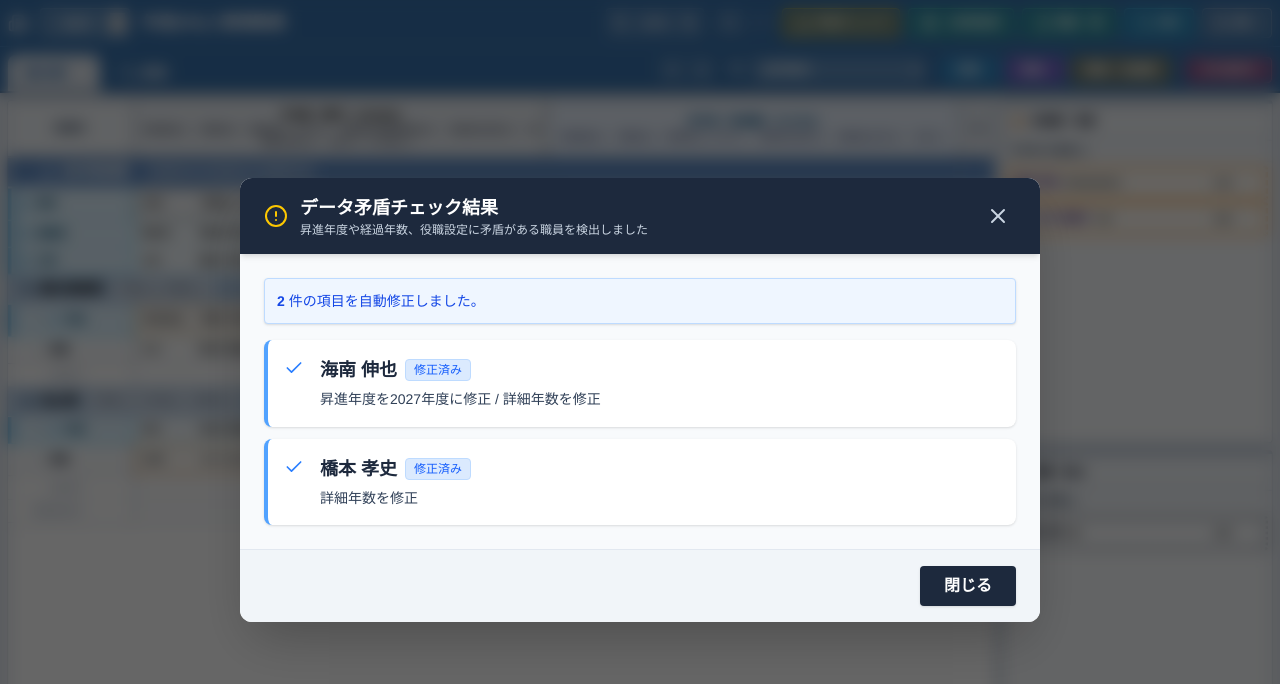
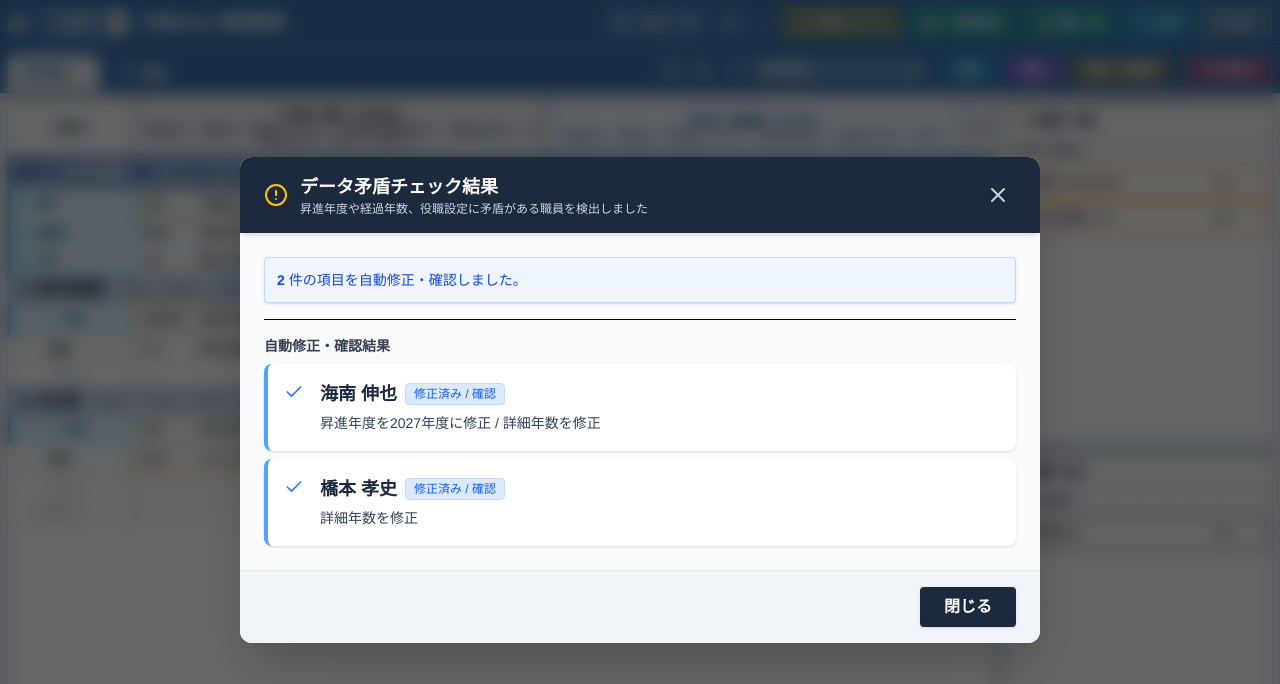
Before and after one commit to Kojiro-Nakamura/personnel-transfer-app, a React (Vite) app: page / in a window 1280 px wide. Both pictures are taken after a click on the button "矛盾チェック". Shown: the top 684 px of the page. Built offline with nearby package versions, Linux system fonts and the light colour scheme.

Commit message:
style: 自動修正メッセージの文言を修正（要確認事項と分離）

```diff
--- a/src/components/employee/EmployeeComponents.jsx
+++ b/src/components/employee/EmployeeComponents.jsx
@@ -452,7 +452,17 @@ export const EmployeeModal = ({ isOpen, onClose, onSave, initialData, department
     }
 
     const fixedEmp = newEmps[0];
-    const fixDetails = fixes[0].message.split(' / ').join('\n・');
+    const fixList = fixes[0].message.split(' / ');
+    const actualFixes = fixList.filter(msg => !msg.includes('手動で修正してください'));
+    const manualChecks = fixList.filter(msg => msg.includes('手動で修正してください'));
+
+    let alertMsg = '';
+    if (actualFixes.length > 0) {
+      alertMsg += `以下の項目を自動修正しました:\n・${actualFixes.join('\n・')}\n\n`;
+    }
+    if (manualChecks.length > 0) {
+      alertMsg += `【要確認事項】\n・${manualChecks.join('\n・')}`;
+    }
 
     setFd({
       ...fd,
@@ -461,7 +471,7 @@ export const EmployeeModal = ({ isOpen, onClose, onSave, initialData, department
       nextSkillsStr: (fixedEmp.nextSkills || []).join('、')
     });
 
-    alert(`以下の項目を自動修正しました:\n・${fixDetails}`);
+    alert(alertMsg.trim());
   };
 
   const save = () => {
--- a/src/components/modals/ValidationModal.jsx
+++ b/src/components/modals/ValidationModal.jsx
@@ -62,7 +62,7 @@ export const ValidationModal = ({ isOpen, onClose, employees, departments, targe
               )}
               {fixes.length > 0 && (
                 <div className="text-sm text-blue-700 bg-blue-50 p-3 rounded border border-blue-200 shadow-sm flex items-center justify-between">
-                  <span><strong>{fixes.length}</strong> 件の項目を自動修正しました。</span>
+                  <span><strong>{fixes.length}</strong> 件の項目を自動修正・確認しました。</span>
                 </div>
               )}
 
@@ -108,6 +108,10 @@ export const ValidationModal = ({ isOpen, onClose, employees, departments, targe
                   );
                 })}
 
+                {fixes.length > 0 && (
+                  <div className="mt-4 border-t pt-4">
+                    <h4 className="text-sm font-semibold text-gray-700 mb-2">自動修正・確認結果</h4>
+                    <div className="space-y-2">
                       {fixes.map((fix, i) => (
                         <div
                           key={`fix-${i}`}
@@ -122,13 +126,16 @@ export const ValidationModal = ({ isOpen, onClose, employees, departments, targe
                             <div className="flex items-center gap-2 mb-1">
                               <span className="font-bold text-slate-800 text-lg group-hover:text-[#0F828C] transition-colors">{fix.empName}</span>
                               <span className="text-xs bg-blue-100 text-blue-600 px-2 py-0.5 rounded border border-blue-200">
-                          修正済み
+                                修正済み / 確認
                               </span>
                             </div>
                             <p className="text-sm text-slate-700 leading-relaxed whitespace-pre-line">{fix.message}</p>
                           </div>
                         </div>
                       ))}
+                    </div>
+                  </div>
+                )}
               </div>
             </div>
           )}
```
Lines whose indentation alone changed are shown as unchanged.
